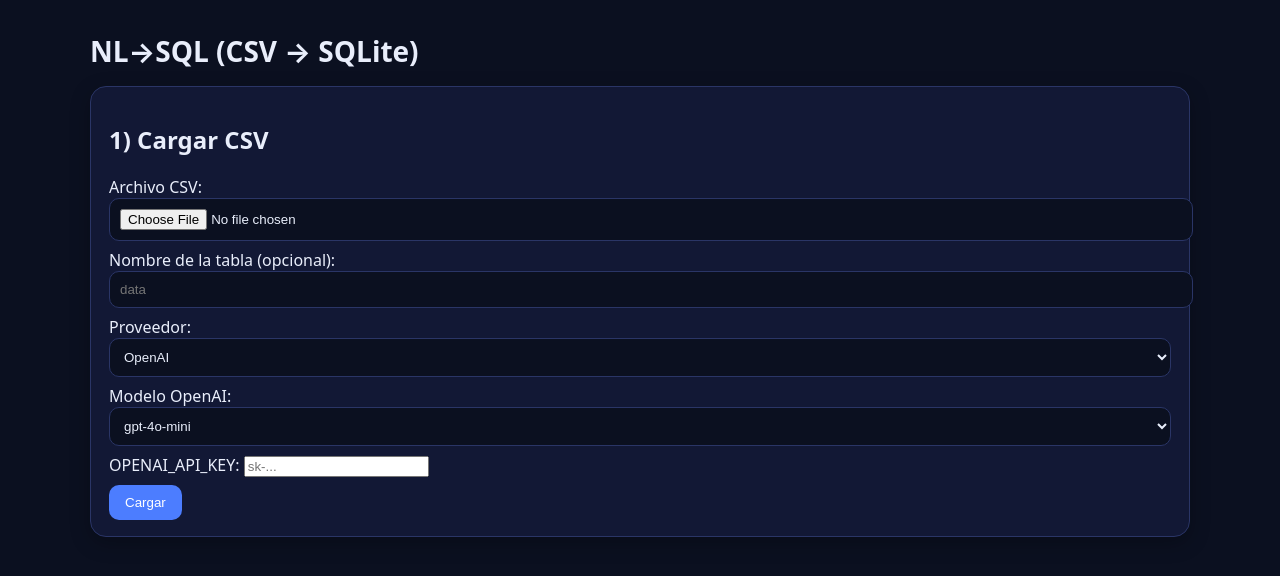
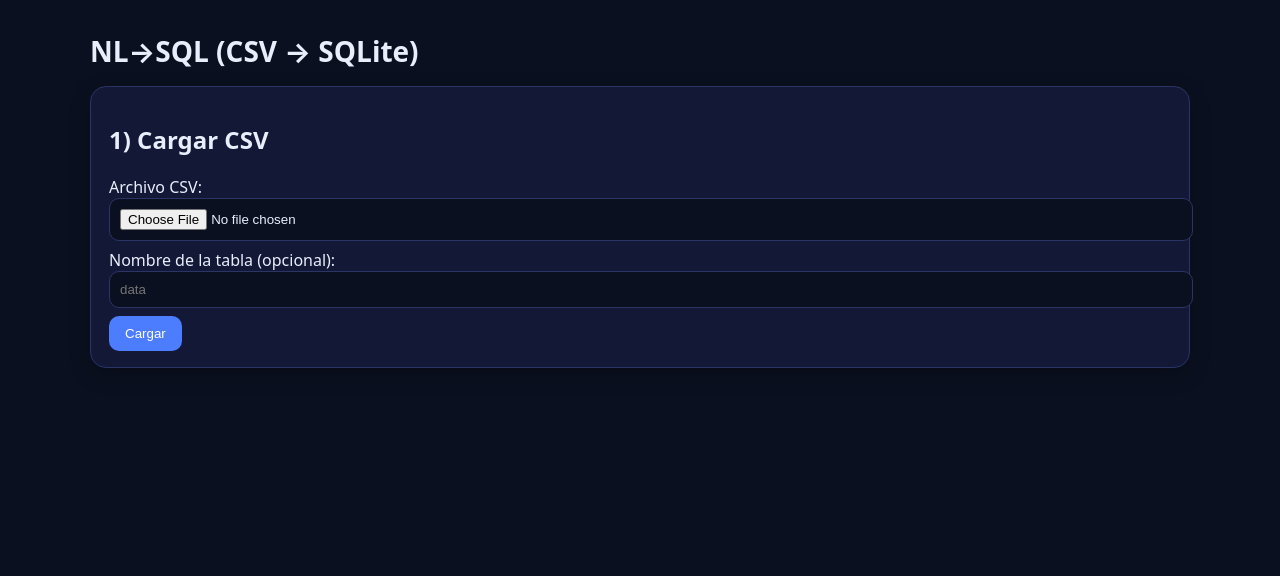
Before and after one commit to raulcamaracarreon/chat2sql, a Flask app: page / in a window 1280 px wide. Shown: the top 576 px of the page. Run offline with Flask 3, Linux system fonts and the light colour scheme.

Commit message:
Update index.html

```diff
--- a/templates/index.html
+++ b/templates/index.html
@@ -6,17 +6,10 @@
   <link rel="stylesheet" href="{{ url_for('static', filename='style.css') }}">
   <meta name="viewport" content="width=device-width, initial-scale=1">
 
-  <!-- estilos mínimos para el colapsable -->
   <style>
     details.collapsible > summary {
-      cursor: pointer;
-      list-style: none;
-      user-select: none;
-      padding: 0;
-      margin: 0 0 8px 0;
-      display: flex;
-      align-items: center;
-      gap: 6px;
+      cursor: pointer; list-style: none; user-select: none;
+      margin: 0 0 8px 0; display: flex; align-items: center; gap: 6px;
     }
     details.collapsible > summary::-webkit-details-marker { display: none; }
     .chev { display:inline-block; transition: transform .2s ease; }
@@ -24,21 +17,6 @@
   </style>
 
   <script>
-    function toggleProviderFields() {
-      const provSel = document.getElementById('provider');
-      const prov = (provSel?.value || 'openai').toLowerCase();
-      const openaiDiv = document.getElementById('openai_fields');
-      const ollamaDiv = document.getElementById('ollama_fields');
-      if (prov === 'ollama') {
-        openaiDiv.style.display = 'none';
-        ollamaDiv.style.display = 'block';
-      } else {
-        openaiDiv.style.display = 'block';
-        ollamaDiv.style.display = 'none';
-      }
-    }
-
-    // recordar estado del colapsable del esquema
     function initSchemaCollapse() {
       const det = document.getElementById('schemaDetails');
       if (!det) return;
@@ -48,11 +26,7 @@
         localStorage.setItem('schema_open', det.open ? 'true' : 'false');
       });
     }
-
-    document.addEventListener('DOMContentLoaded', () => {
-      toggleProviderFields();
-      initSchemaCollapse();
-    });
+    document.addEventListener('DOMContentLoaded', initSchemaCollapse);
   </script>
 </head>
 <body>
@@ -75,54 +49,15 @@
       <label>Archivo CSV:
         <input type="file" name="csv_file" accept=".csv" required>
       </label>
-
       <label>Nombre de la tabla (opcional):
         <input type="text" name="table_name" placeholder="data">
       </label>
-
-      <label>Proveedor:
-        <select id="provider" name="provider" onchange="toggleProviderFields()">
-          <option value="openai" {{ 'selected' if provider=='openai' else '' }}>OpenAI</option>
-          <option value="ollama" {{ 'selected' if provider=='ollama' else '' }}>Ollama (local)</option>
-        </select>
-      </label>
-
-      <div id="openai_fields">
-        <label>Modelo OpenAI:
-          <select name="openai_model">
-            <option value="gpt-4o-mini">gpt-4o-mini</option>
-            <option value="gpt-4.1-mini">gpt-4.1-mini</option>
-          </select>
-        </label>
-        <label>OPENAI_API_KEY:
-          <input type="password" name="openai_api_key" placeholder="sk-..." autocomplete="off">
-        </label>
-      </div>
-
-      <div id="ollama_fields" style="display:none">
-        <label>Modelo Ollama:
-          <!-- si app.py ya pasa ollama_model, se conserva tras redirect -->
-          <input type="text" name="ollama_model"
-                 value="{{ ollama_model or 'llama3.1:8b-instruct' }}"
-                 placeholder="ej. gpt-oss:20b">
-        </label>
-        <label>Base URL de Ollama:
-          <input type="text" name="ollama_base_url"
-                 value="{{ ollama_base_url or 'http://localhost:11434' }}">
-        </label>
-        <p style="opacity:.8;font-size:.9em;margin-top:6px">
-          Asegúrate de tener <code>ollama</code> corriendo y el modelo descargado:<br>
-          <code>ollama pull {{ ollama_model or 'llama3.1:8b-instruct' }}</code>
-        </p>
-      </div>
-
       <button type="submit">Cargar</button>
     </form>
   </section>
 
   {% if table_name %}
   <section class="card">
-    <!-- Esquema colapsable (por defecto, cerrado) -->
     <details id="schemaDetails" class="collapsible">
       <summary>
         <span class="chev">▶</span>
```
